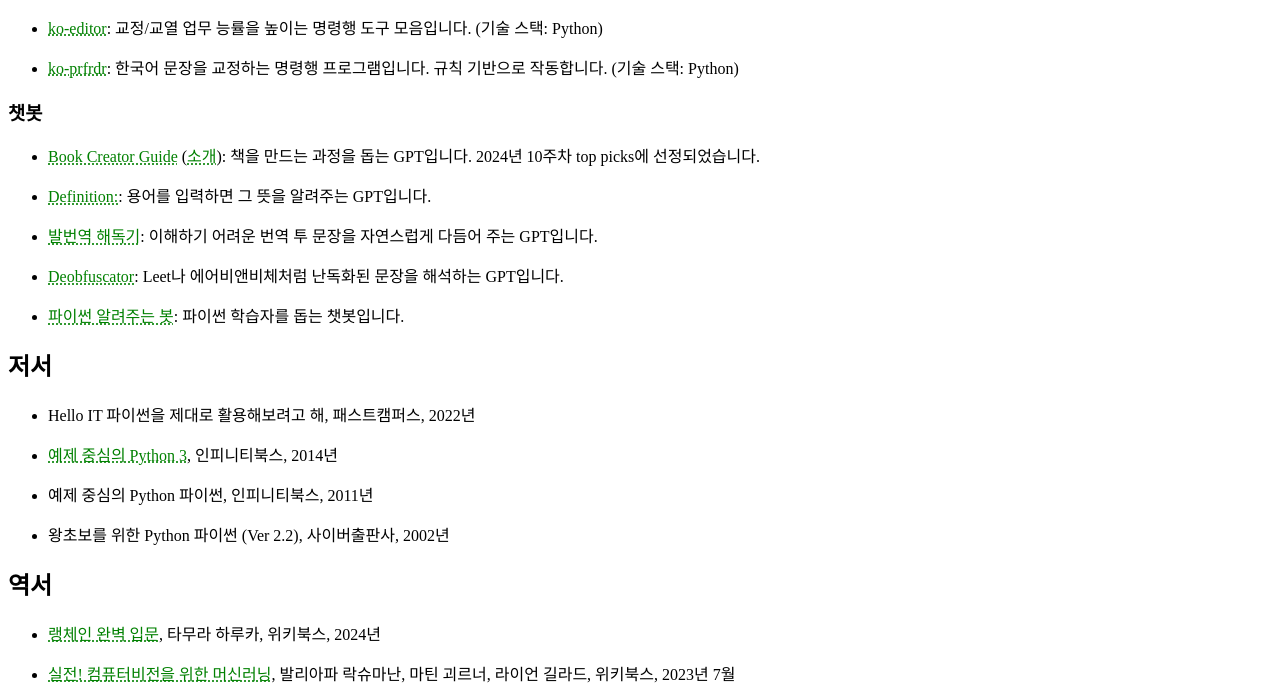
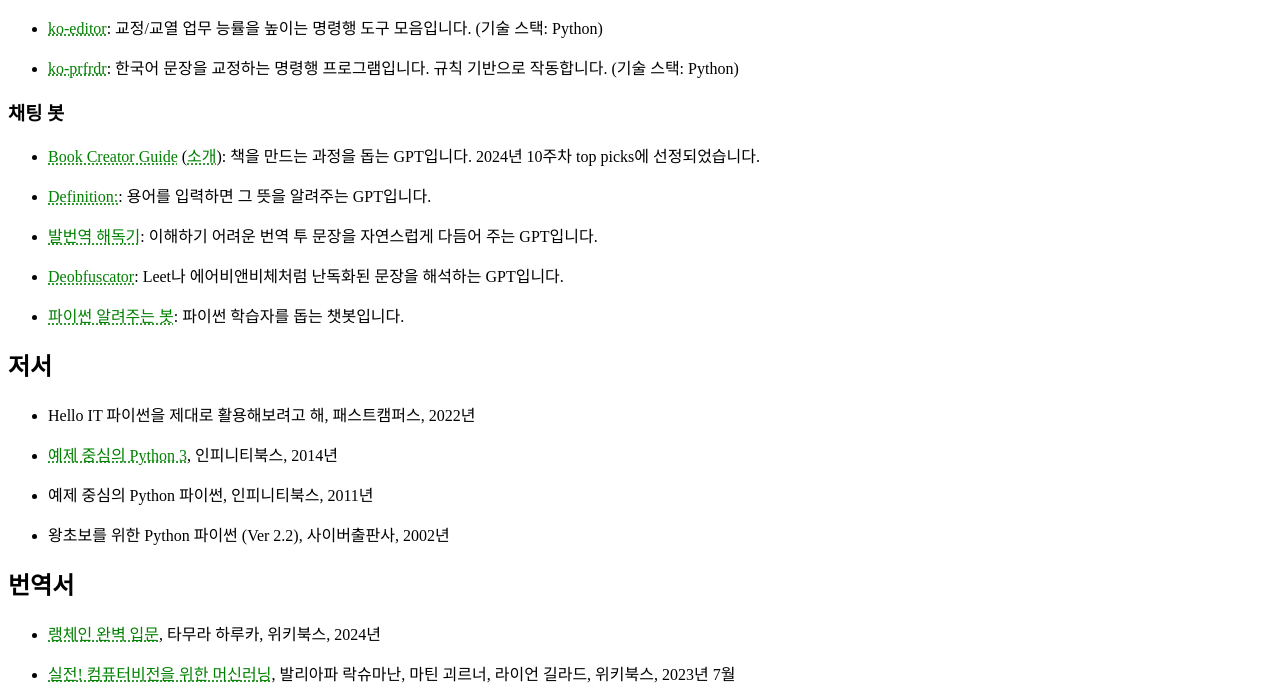
Before and after one commit to ychoi-kr/ychoi.kr, a Jekyll site: the page built from cv.md, in a window 1280 px wide. Shown: the part 1111-1796 px from the top of the page. Built offline with Jekyll 4.4.1, drawn with Linux system fonts in a browser that asks for light colours; our own code applies the rules of GitHub Pages for plain Markdown files.

Commit message:
Update cv.md

```diff
--- a/cv.md
+++ b/cv.md
@@ -24,7 +24,7 @@
 - [{{ app.name }}]({% if app.intro_link %}{{ app.intro_link }}{% else %}{{ app.link | default: app.github }}{% endif %}){% if app.github %} ([GitHub]({{ app.github }})){% endif %}: {{ app.description }} (기술 스택: {{ app.tech | join: ', ' }})
 {% endfor %}
 
-### 챗봇
+### 채팅 봇
 
 {% for bot in site.data.bots %}
 - [{{ bot.name }}]({{ bot.link }}){% if bot.intro_link %} ([소개]({{ bot.intro_link }})){% endif %}: {{ bot.description }}
@@ -36,7 +36,7 @@
   - {% if book.link %}[{{ book.title }}]({{ book.link }}){% else %}{{ book.title }}{% endif %}, {{ book.publisher }}, {{ book.date }}
 {% endfor %}
 
-## 역서
+## 번역서
 
 {% for book in site.data.translated_books %}
   - {% if book.link %}[{{ book.title }}]({{ book.link }}){% else %}{{ book.title }}{% endif %}, {{ book.authors }}, {{ book.publisher }}, {{ book.date }}
```
